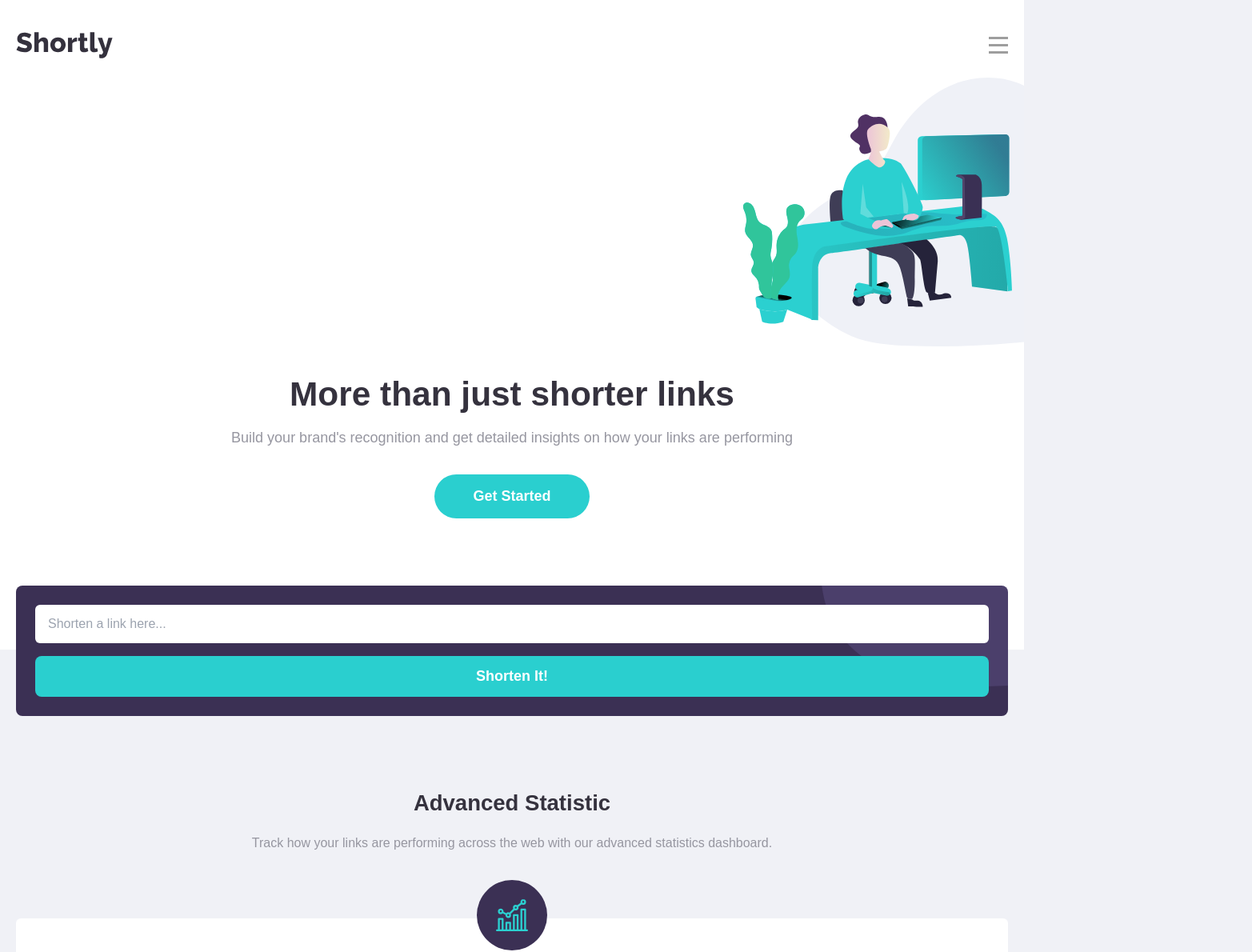
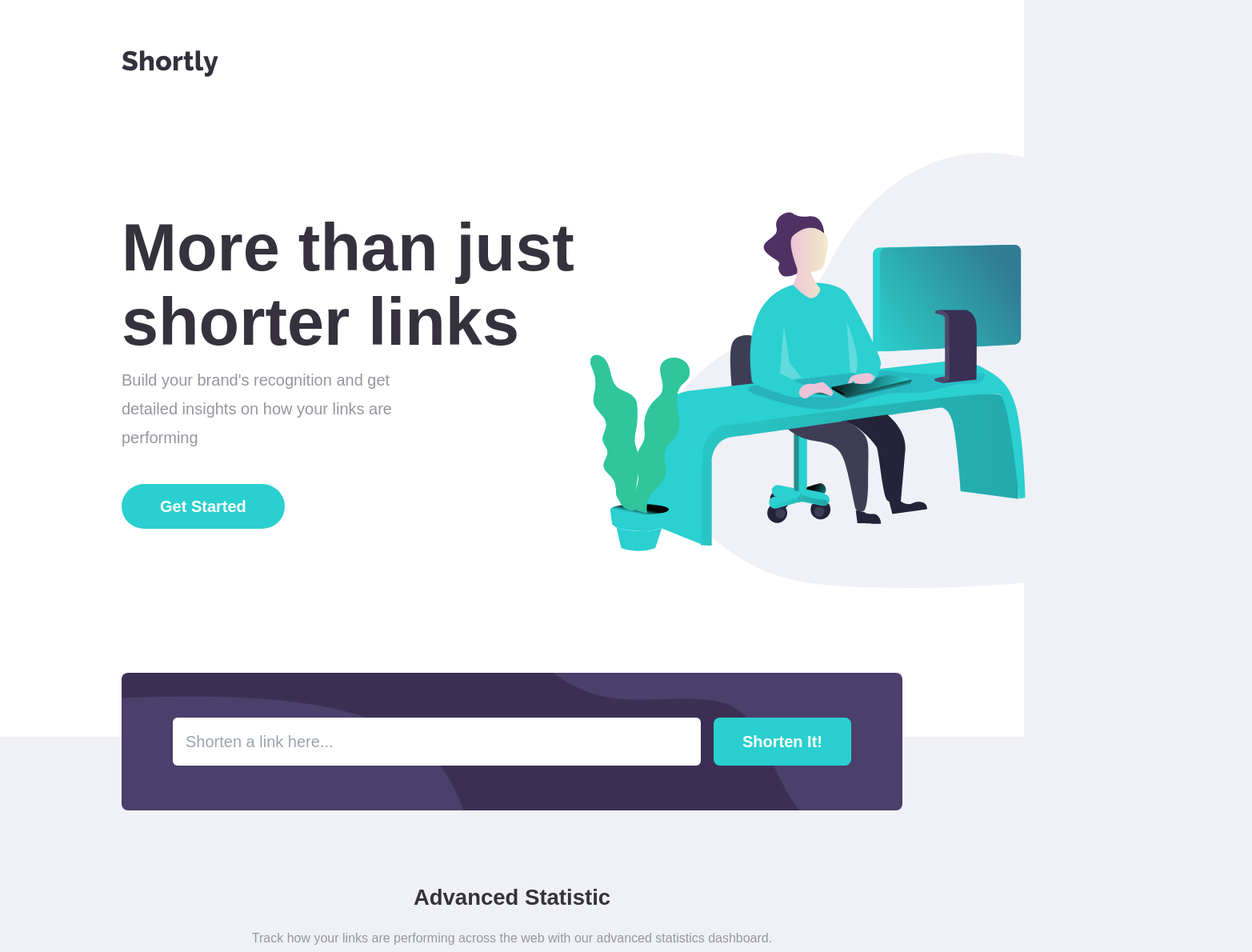
Before and after one commit to metkerr/url-shortening-api-landing-page, a React (Create React App) app: page / in a window 1280 px wide. Shown: the top 1190 px of the page at 80% size, 1565 px wide, since content can reach past the window. Built offline with nearby package versions, Linux system fonts and the light colour scheme.

Commit message:
update responsive style

```diff
--- a/src/Components/Header.jsx
+++ b/src/Components/Header.jsx
@@ -8,13 +8,13 @@ export default function Header() {
     <header>
       <div
         id="header-wrapper"
-        className="bg-white min-h-min relative flex flex-col pt-10 pb-20"
+        className="bg-white min-h-min relative flex flex-col pt-10 pb-20 sm:pt-14"
       >
-        <nav className="flex justify-between relative mx-5">
-          <div className="nav-logo flex">
+        <nav className="flex justify-between relative mx-5 sm:container sm:mx-auto sm:gap-14 ">
+          <div className="nav-logo flex shrink-0">
             <img src={logo} alt="shortly logo" className="m-auto" />
           </div>
-          <div className="flex">
+          <div className="flex sm:hidden">
             <button
               className="hamburger-button flex flex-col gap-1.5 m-auto"
               onClick={() => setMenuOpen(!menuOpen)}
@@ -25,40 +25,50 @@ export default function Header() {
             </button>
           </div>
           <div
-            className="menu-container hidden absolute w-full top-12 bg-dark-violet rounded-xl py-7 px-6 pb-11 text-white font-bold z-50"
+            className="menu-container hidden absolute w-full top-12 bg-dark-violet rounded-xl py-7 px-6 pb-11 text-white font-bold z-50 sm:block sm:static sm:bg-transparent sm:text-very-dark-blue sm:pb-0 sm:px-0 sm:py-0"
             style={{ display: menuOpen && "block" }}
           >
-            <div className="menu-wrapper flex flex-col gap-3">
-              <button className=" py-2.5">Features</button>
-              <button className=" py-2.5">Pricing</button>
-              <button className=" py-2.5">Resources</button>
-              <hr className="text-gray opacity-20 my-2" />
-              <button className=" py-2.5">Login</button>
-              <button className="bg-cyan py-2.5 rounded-full">Sign Up</button>
+            <div className="menu-wrapper flex flex-col gap-3 sm:flex-row sm:text-gray sm:gap-8">
+              <button className="py-2.5 sm:hover:text-very-dark-blue">
+                Features
+              </button>
+              <button className="py-2.5 sm:hover:text-very-dark-blue">
+                Pricing
+              </button>
+              <button className="py-2.5 sm:hover:text-very-dark-blue">
+                Resources
+              </button>
+              <hr className="text-gray opacity-20 my-2 sm:hidden" />
+              <button className="py-2.5 sm:hover:text-very-dark-blue sm:ml-auto">
+                Login
+              </button>
+              <button className="bg-cyan py-2.5 rounded-full sm:text-white sm:px-7 sm:hover:opacity-50 sm:py-2 sm:ml-5 sm:active:opacity-70">
+                Sign Up
+              </button>
             </div>
           </div>
         </nav>
-        <div id="hero" className="flex flex-col">
-          <div
-            className="illustration h-84 mt-6 mb-9 bg-cover bg-no-repeat sm:bg-contain"
-            style={{
-              backgroundImage: `url(${workingIllustration})`,
-              backgroundPosition: "right -10rem top 0",
-            }}
-          />
-          <div className="cta-wrapper text-center flex flex-col gap-3 mx-5">
-            <h1
-              className="text-very-dark-blue font-bold"
-              style={{ fontSize: "2.65rem", lineHeight: "3rem" }}
-            >
+        <div
+          id="hero"
+          className="flex flex-col sm:flex-row sm:container sm:mx-auto sm:relative sm:mt-40 sm:justify-between sm:mb-24"
+        >
+          <div className="illustration h-84 mt-6 mb-9 bg-cover bg-no-repeat sm:basis-2/5 sm:order-last sm:min-w-max">
+            <img
+              src={workingIllustration}
+              alt="working illustration"
+              className="h-80 object-cover object-left pl-9 mt-1 sm:pl-0 sm:absolute sm:h-illustration sm:object-contain sm:min-w-max sm:-mt-24"
+            />
+          </div>
+          <div className="cta-wrapper text-center flex flex-col gap-3 mx-5 sm:text-left sm:basis-1/2 sm:mx-0 sm:grow">
+            <h1 className="text-very-dark-blue font-bold text-4.5xl sm:leading-medium sm:text-7.5xl">
               More than just shorter links
             </h1>
-            <p className="text-gray leading-7 mt-1">
+            <p className="text-gray leading-7 mt-1 sm:pr-48 sm:-mt-1 sm:leading-9 sm:text-xl">
               Build your brand's recognition and get detailed insights on how
               your links are performing
             </p>
-            <div className="mt-5 pb-20 mb-1">
-              <button className="bg-cyan rounded-full text-white px-12 py-3.5 font-bold">
+            <div className="mt-5 pb-20 mb-1 sm:mt-7 sm:text-xl">
+              <button className="bg-cyan rounded-full text-white px-12 py-3.5 font-bold sm:hover:opacity-50 sm:active:opacity-70">
                 Get Started
               </button>
             </div>
--- a/src/Components/Main.jsx
+++ b/src/Components/Main.jsx
@@ -41,13 +41,19 @@ export default function Main() {
     }
   };
 
-  const RenderError = () => {
+  const RenderError = ({ className }) => {
     if (showWarning) {
       return (
-        <p className="text-red italic text-xs -mt-2.5">Please add a link</p>
+        <p className={`text-red italic text-xs -mt-2.5 ${className}`}>
+          Please add a link
+        </p>
       );
     } else if (errorMsg) {
-      return <p className="text-red italic text-xs -mt-2.5">{errorMsg}</p>;
+      return (
+        <p className={`text-red italic text-xs -mt-2.5 ${className}`}>
+          {errorMsg}
+        </p>
+      );
     } else {
       return null;
     }
@@ -66,7 +72,7 @@ export default function Main() {
     if (isCopied) {
       return (
         <button
-          className="bg-dark-violet rounded-md text-white font-bold py-2 mx-3.5"
+          className="bg-dark-violet rounded-md text-white font-bold py-2 mx-3.5 sm:min-w-min sm:w-30 sm:py-2.5 sm:text-base"
           onClick={handleClickButton}
         >
           Copied!
@@ -75,7 +81,7 @@ export default function Main() {
     }
     return (
       <button
-        className="bg-cyan rounded-md text-white font-bold py-2 mx-3.5"
+        className="bg-cyan rounded-md text-white font-bold py-2 mx-3.5 sm:min-w-min sm:w-30 sm:py-2.5 sm:text-base"
         onClick={handleClickButton}
       >
         Copy
@@ -87,7 +93,7 @@ export default function Main() {
     return (
       <div
         id="shortened-links"
-        className="flex flex-col gap-6 mx-5 mt-6 text-base"
+        className="flex flex-col gap-6 mx-5 mt-6 text-base sm:text-lg sm:gap-5"
       >
         {shortenLinks.slice(0, 3).map((shortenedLink) => {
           return (
@@ -96,21 +102,16 @@ export default function Main() {
               className="bg-white w-full rounded-md"
               key={shortenedLink?.shorten_link}
             >
-              <div className="flex flex-col gap-3 py-4">
+              <div className="flex flex-col gap-3 py-4 sm:flex-row sm:gap-0">
                 <div
-                  className="px-3.5 border-b truncate text-very-dark-blue pb-2"
+                  className="px-3.5 border-b truncate text-very-dark-blue pb-2 sm:border-0 sm:grow sm:pb-0 sm:my-auto"
                   style={{ borderColor: "#E5E5E5" }}
                 >
                   {shortenedLink?.link}
                 </div>
-                <a
-                  href={shortenedLink?.shorten_link}
-                  target="_blank"
-                  rel="noopener noreferrer"
-                  className="mx-3.5 text-cyan hover:underline"
-                >
+                <div className="mx-3.5 text-cyan sm:min-w-min sm:min-w-min sm:w-30 sm:py-0 sm:my-auto">
                   {shortenedLink?.shorten_link}
-                </a>
+                </div>
                 <CopyButton link={shortenedLink?.shorten_link} />
               </div>
             </div>
@@ -121,29 +122,31 @@ export default function Main() {
   };
   return (
     <main>
-      <section className="mb-20 pb-2">
+      <section className="mb-20 pb-2 sm:container">
         <form
-          className="shorten-it mx-5 flex flex-col gap-4 bg-dark-violet p-6 rounded-lg bg-shorten-mobile bg-no-repeat bg-contain -mt-20 z-50 relative"
-          style={{ backgroundPosition: "top -2.1rem right -4.2rem" }}
+          className="shorten-it mx-5 flex flex-col gap-4 bg-dark-violet p-6 rounded-lg bg-shorten-mobile sm:bg-shorten-desktop bg-[top_-2.1rem_right_-4.2rem] bg-no-repeat bg-contain -mt-20 z-50 relative sm:flex-row sm:py-14 sm:px-16 sm:flex-wrap sm:min-w-min sm:bg-cover sm:bg-[top_0_right_0] sm:mx-0"
           onSubmit={(e) => handleLink(e)}
         >
           <input
             type="search"
             placeholder="Shorten a link here..."
-            className={`py-3 px-4 rounded-md text-base ${
+            className={`py-3 px-4 rounded-md text-base sm:text-xl sm:grow ${
               showWarning && "outline-red focus"
             }`}
             onChange={(e) => handleLinkTyping(e.target.value)}
             ref={ref}
           />
-          <RenderError />
-          <button className="py-3 bg-cyan rounded-lg font-bold text-white">
+          <RenderError className="sm:absolute sm:text-base sm:mt-0 sm:bottom-1 lg:bottom-6" />
+          <button className="py-3 bg-cyan rounded-lg font-bold text-white sm:active:opacity-70 sm:min-w-min sm:px-9 sm:hover:opacity-50 sm:py-4 sm:text-xl">
             Shorten It!
           </button>
         </form>
         {shortenLinks.length > 0 && <ShortenedLinks />}
       </section>
-      <section id="advance-statistic-container" className="mx-5 mb-20">
+      <section
+        id="advance-statistic-container"
+        className="mx-5 mb-20 sm:container"
+      >
         <div className="text-center flex flex-col gap-4 mb-20">
           <h2
             className="text-very-dark-blue font-bold"
--- a/src/index.css
+++ b/src/index.css
@@ -19,7 +19,7 @@ body{
 
 nav > .menu-container {
   animation-name: mobile-menu;
-  animation-duration: 0.2s;
+  animation-duration: 0.15s;
 }
 
 @keyframes mobile-menu {
--- a/tailwind.config.js
+++ b/tailwind.config.js
@@ -15,19 +15,33 @@ module.exports = {
       height: {
         22: "5.5rem",
         84: "21rem",
+        illustration: "34rem",
       },
       width: {
         22: "5.5rem",
+        30: "7.5rem",
+        illustration: "32rem",
       },
       fontSize: {
         md: "0.95rem",
         "1.5xl": "1.375rem",
         "2.5xl": "1.675rem",
+        "4.5xl": ["2.65rem", "3rem"],
+        "7.5xl": ["5.175rem", "1"],
       },
       backgroundImage: {
         "shorten-mobile": "url('./images/bg-shorten-mobile.svg')",
+        "shorten-desktop": "url('./images/bg-shorten-desktop.svg')",
         "boost-mobile": "url('./images/bg-boost-mobile.svg')",
+        "boost-desktop": "url('./images/bg-boost-desktop.svg')",
       },
+      lineHeight: {
+        medium: 1.125,
+      },
+    },
+    container: {
+      center: true,
+      padding: "9.5rem",
     },
   },
   plugins: [],
```
